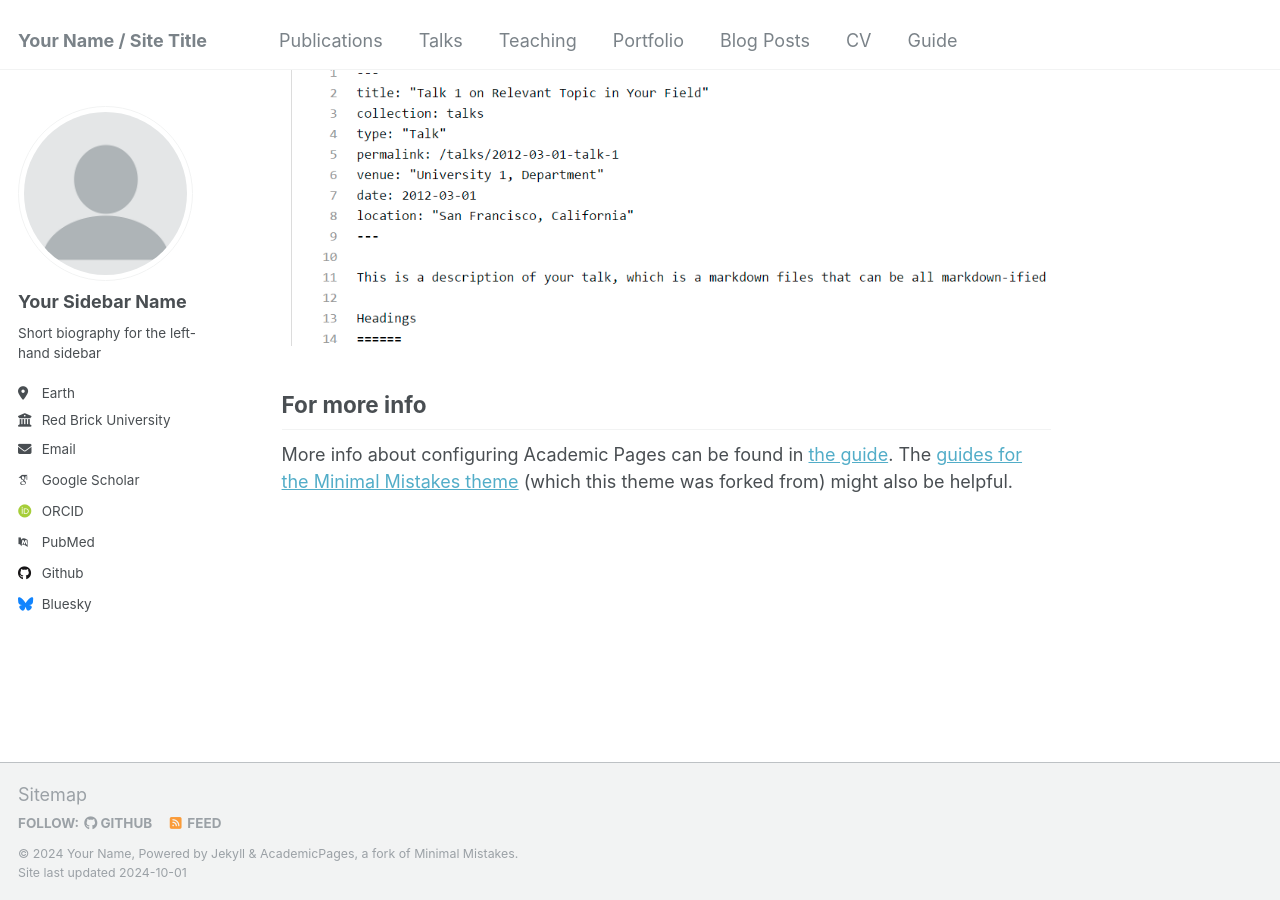
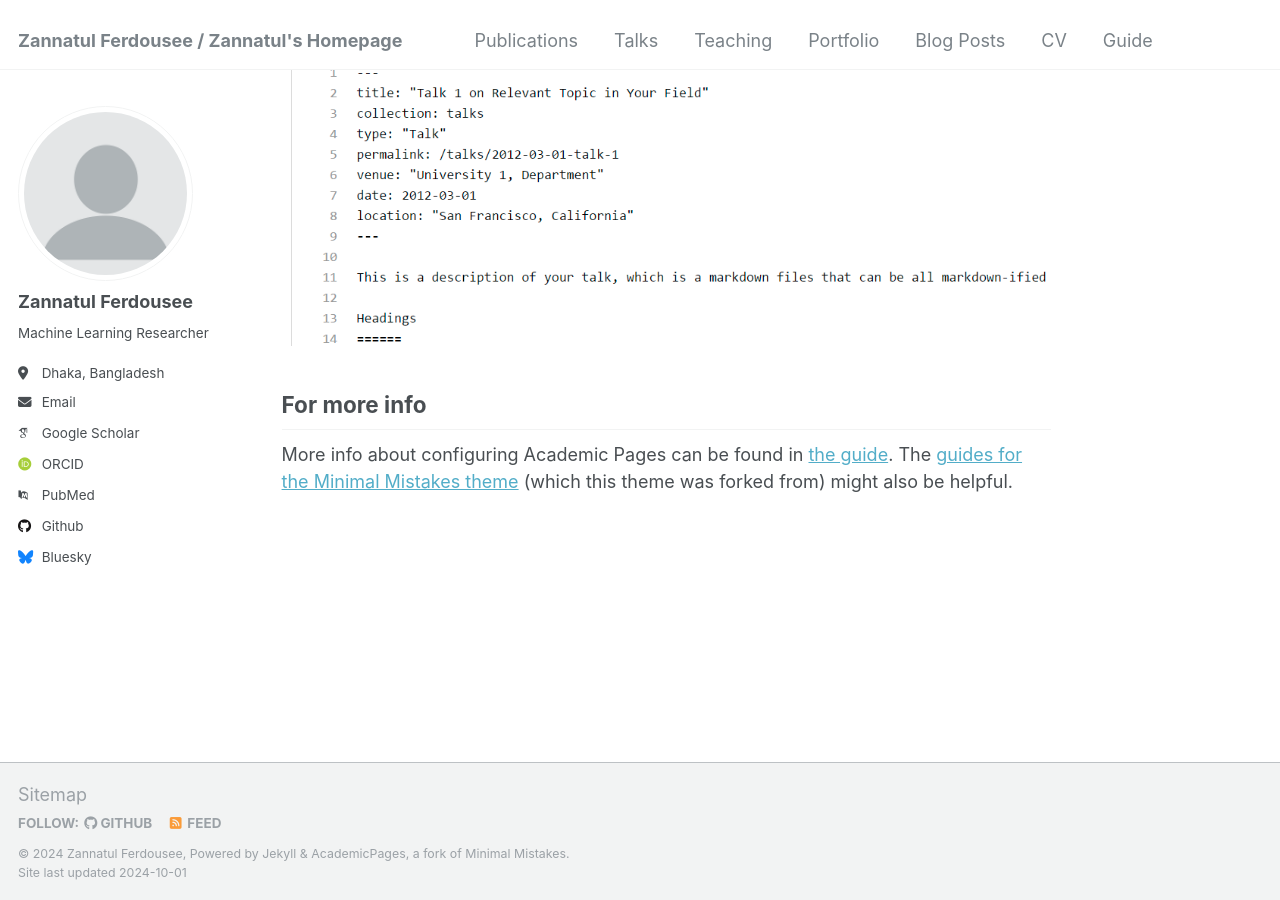
Before and after one commit to ZannatulMethela/Zannatulferdousee.github.io, a Jekyll site: the page built from _pages/about.md, in a window 1280 px wide and 900 px high, scrolled down 2643 px. Built offline with Jekyll 4.4.1, drawn with Linux system fonts in a browser that asks for light colours; some web fonts are replaced.

Commit message:
_config.yml

```diff
--- a/_config.yml
+++ b/_config.yml
@@ -8,13 +8,13 @@
 
 # Basic Site Settings
 locale                   : "en-US"
-title                    : "Your Name / Site Title"
+title                    : "Zannatul Ferdousee / Zannatul's Homepage"
 title_separator          : "-"
-name                     : &name "Your Name"
+name                     : &name "Zannatul Ferdousee"
 description              : &description "personal description"
-url                      : https://academicpages.github.io # the base hostname & protocol for your site e.g. "https://mmistakes.github.io"
+url                      : https://zannatulferdousee.github.io # the base hostname & protocol for your site e.g. "https://mmistakes.github.io"
 baseurl                  : "" # the subpath of your site, e.g. "/blog"
-repository               : "academicpages/academicpages.github.io"
+repository               : "ZannatulMethela/Zannatulferdousee.github.io"
 
 # Site Author - The following control what appear as part of the author content on the side bar.
 #               If a field is blank the icon and link will not appear, otherwise it will be shown.
@@ -22,13 +22,13 @@ repository               : "academicpages/academicpages.github.io"
 author:
   # Biographic information
   avatar           : "profile.png"
-  name             : "Your Sidebar Name"
+  name             : "Zannatul Ferdousee"
   pronouns         : # example: "she/her"
-  bio              : "Short biography for the left-hand sidebar"
-  location         : "Earth"
-  employer         : "Red Brick University"
+  bio              : "Machine Learning Researcher"
+  location         : "Dhaka, Bangladesh"
+  #employer         : "Red Brick University"
   uri              : # URL
-  email            : "none@example.org"
+  email            : "methela1603060@gmail.com"
 
   # Academic websites
   arxiv            : # URL - Update with the correct link to your profile
```
